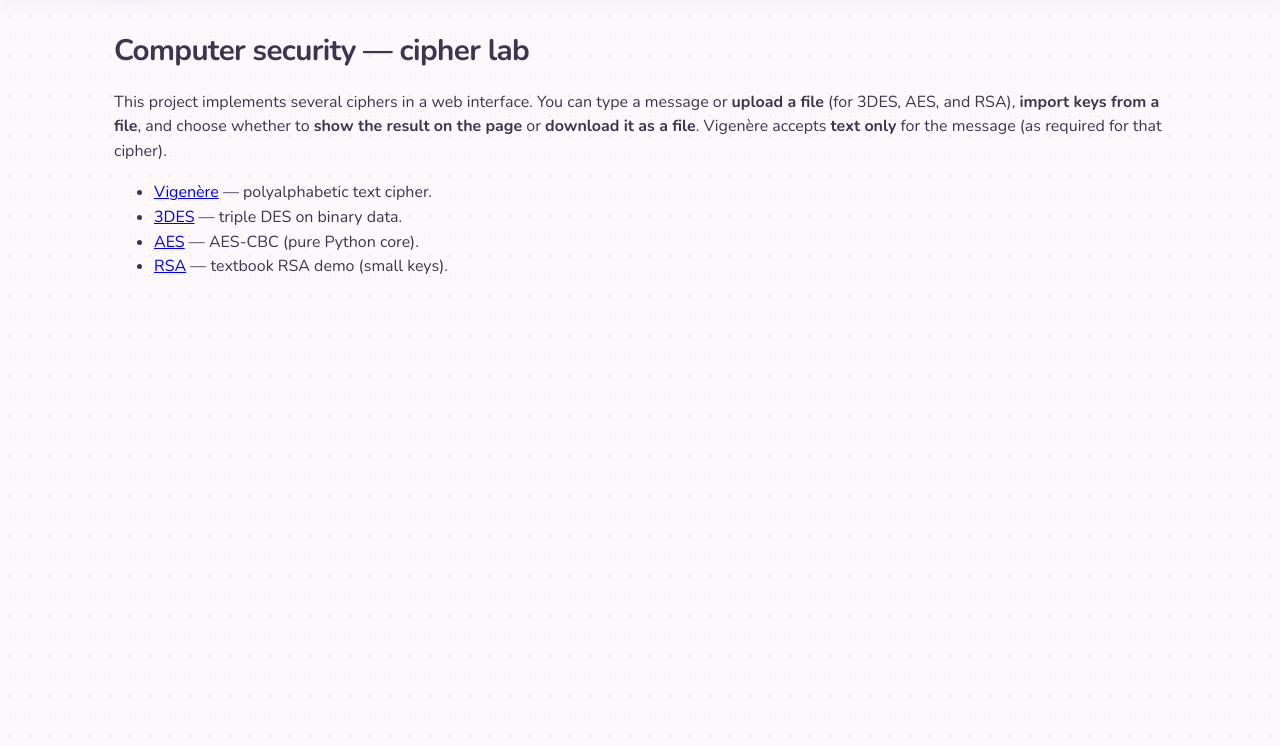
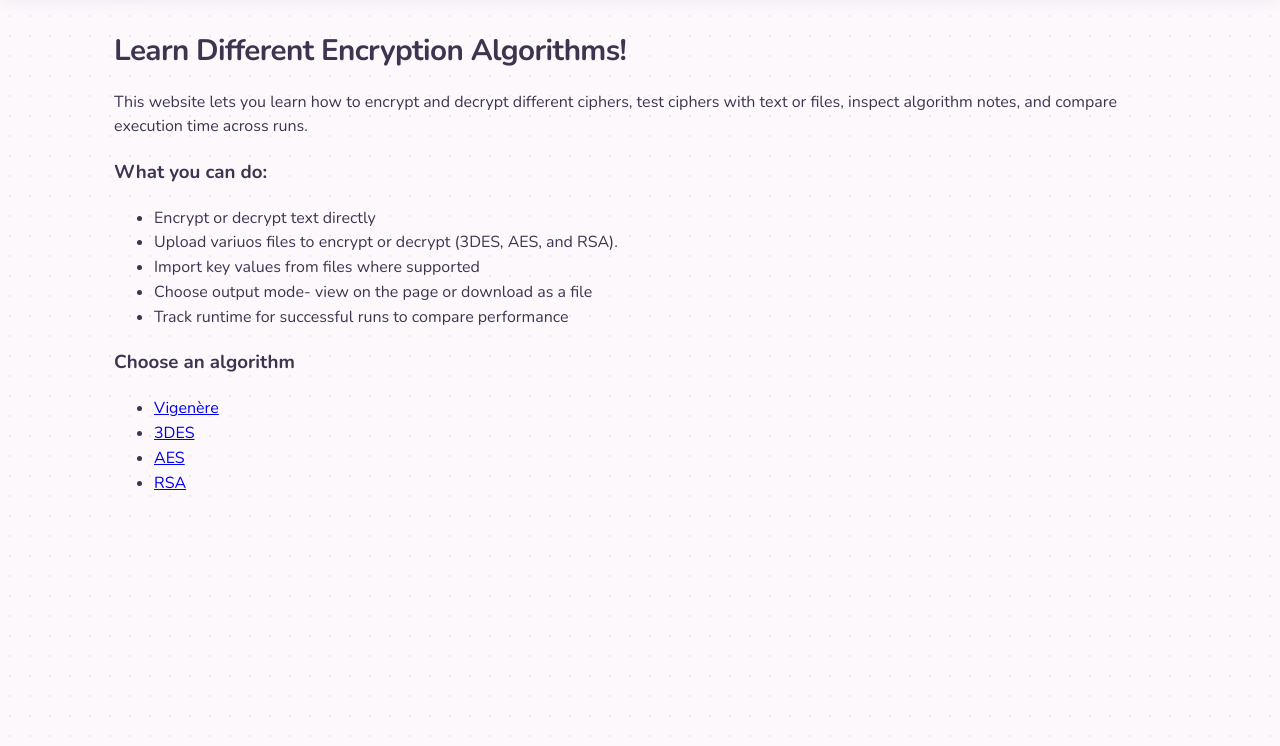
Before and after one commit to hberens/encryption_algorithms, a Flask app: page / in a window 1280 px wide. Shown: the part 54-800 px from the top of the page. Run offline with Flask 3, Linux system fonts and the light colour scheme.

Commit message:
edited RSA

```diff
--- a/app.py
+++ b/app.py
@@ -81,7 +81,7 @@ def _apply_output_mode(
     payload = download_bytes if download_bytes is not None else (text_display or "").encode("utf-8")
     return {
       "show_textbox": False,
-      "answer": "Output is ready — use the download button below.",
+      "answer": "Output is ready for download",
       "download_data": base64.b64encode(payload).decode("ascii"),
       "download_filename": default_filename,
     }
@@ -275,14 +275,18 @@ def rsa_page():
         fn = export_name + ".txt" if not export_name.endswith(".txt") else export_name
         b_dl = text_out.encode("utf-8")
         o = _apply_output_mode(output_mode, text_out, download_bytes=b_dl, default_filename=fn)
+        answer = o["answer"]
+        show_textbox = o["show_textbox"]
+        download_data = o["download_data"]
+        download_filename = o["download_filename"]
       else:
         fn = export_name if re.search(r"\.[a-z0-9]+$", export_name, re.I) else export_name + ".bin"
         b_dl = raw_out if raw_out is not None else text_out.encode("utf-8", errors="replace")
         o = _apply_output_mode(output_mode, text_out, download_bytes=b_dl, default_filename=fn)
-      answer = o["answer"]
-      show_textbox = o["show_textbox"]
-      download_data = o["download_data"]
-      download_filename = o["download_filename"]
+        answer = o["answer"]
+        show_textbox = o["show_textbox"]
+        download_data = o["download_data"]
+        download_filename = o["download_filename"]
 
   return render_template(
     "rsa.html",
--- a/templates/home.html
+++ b/templates/home.html
@@ -1,12 +1,27 @@
 {% extends 'base.html' %}
 
 {% block content %}
-<h1>Computer security — cipher lab</h1>
-<p>This project implements several ciphers in a web interface. You can type a message or <strong>upload a file</strong> (for 3DES, AES, and RSA), <strong>import keys from a file</strong>, and choose whether to <strong>show the result on the page</strong> or <strong>download it as a file</strong>. Vigenère accepts <strong>text only</strong> for the message (as required for that cipher).</p>
+<h1>Learn Different Encryption Algorithms!</h1>
+<p>
+    This website lets you learn how to encrypt and decrypt different ciphers, test ciphers with text or files,
+    inspect algorithm notes, and compare execution time across runs.
+</p>
+
+<h3>What you can do:</h3>
 <ul>
-    <li><a href="/vigenere">Vigenère</a> — polyalphabetic text cipher.</li>
-    <li><a href="/des">3DES</a> — triple DES on binary data.</li>
-    <li><a href="/aes">AES</a> — AES-CBC (pure Python core).</li>
-    <li><a href="/rsa">RSA</a> — textbook RSA demo (small keys).</li>
+    <li>Encrypt or decrypt text directly</li>
+    <li>Upload variuos files to encrypt or decrypt (3DES, AES, and RSA).</li>
+    <li>Import key values from files where supported</li>
+    <li>Choose output mode- view on the page or download as a file</li>
+    <li>Track runtime for successful runs to compare performance</li>
 </ul>
+
+<h3>Choose an algorithm</h3>
+<ul>
+    <li><a href="/vigenere">Vigenère</a></li>
+    <li><a href="/des">3DES</a></li>
+    <li><a href="/aes">AES</a></li>
+    <li><a href="/rsa">RSA</a></li>
+</ul>
+
 {% endblock %}
--- a/templates/rsa.html
+++ b/templates/rsa.html
@@ -50,8 +50,8 @@
 
                 <label>Message or ciphertext:</label>
                 <div class="toggle-options">
-                    <label><input type="radio" name="input_type" value="message" {% if input_type == 'message' %}checked{% endif %}> Type / paste</label>
-                    <label><input type="radio" name="input_type" value="file" {% if input_type == 'file' %}checked{% endif %}> Upload file (any binary)</label>
+                    <label><input type="radio" name="input_type" value="message" {% if input_type == 'message' %}checked{% endif %}> Type text</label>
+                    <label><input type="radio" name="input_type" value="file" {% if input_type == 'file' %}checked{% endif %}> Upload file</label>
                 </div>
                 <textarea id="rsa-message" name="message" rows="5" {% if input_type != 'message' %}style="display:none;"{% endif %} placeholder="Encrypt: text or use file. Decrypt: comma-separated numbers (or upload .txt).">{{ message }}</textarea>
                 <input id="rsa-file" type="file" name="file" accept="*/*" {% if input_type != 'file' %}style="display:none;"{% endif %}>
```
Also changed, not shown: benchmark_results.csv (+17 -0 lines).
